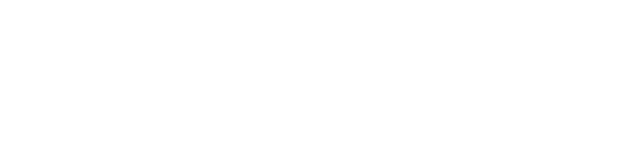
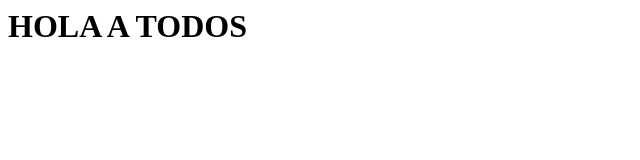
Before and after one commit to FrancisGondolak/ProyectoIntegrador, a plain HTML site: page index.html in a window 1280 px wide. Shown: the whole page, without its empty margins (0-640 px from the left). Drawn offline with Linux system fonts and the light colour scheme.

Commit message:
Añadido titulo H1 a la página index.html

```diff
--- a/index.html
+++ b/index.html
@@ -8,6 +8,7 @@
 
     <div class="contenedor_principal">
 
+        <h1>HOLA A TODOS</h1>
     </div>
 
 </body>
```
